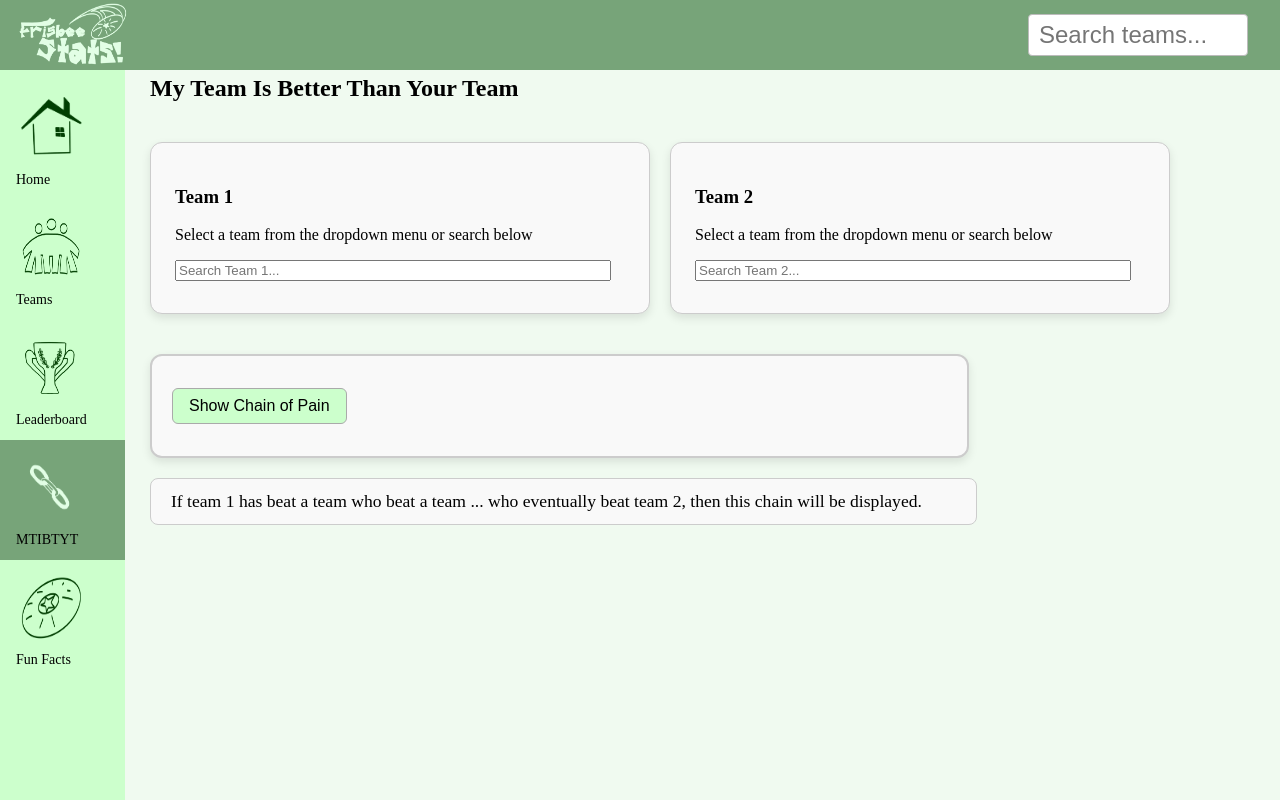
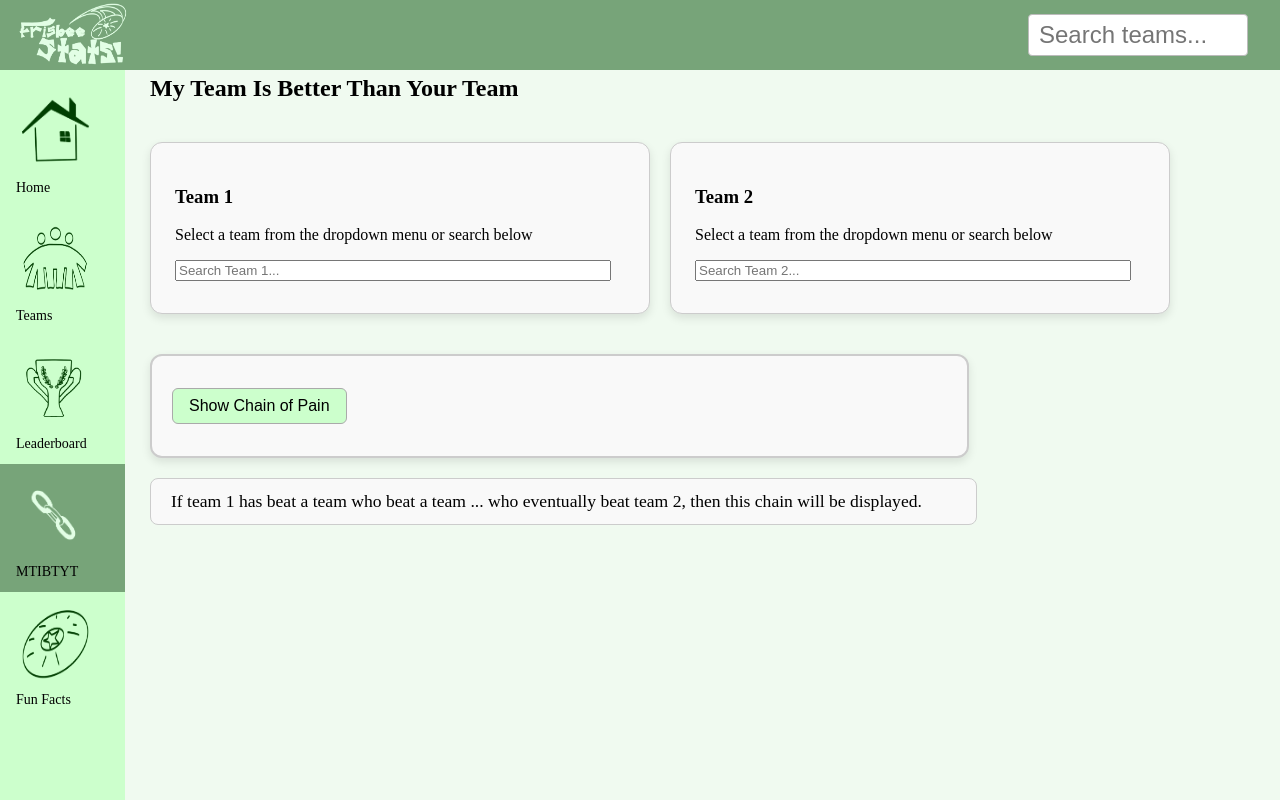
Before and after one commit to aidenjohnson728/cs257, a Flask app: page /MTIBTYT.html in a window 1280 px wide. Run offline with Flask 3, Linux system fonts and the light colour scheme; data that the repository does not hold is empty; parts of the project's set-up code (start-up, migrations or seed data) failed here and were passed over; some libraries are stand-ins or nearby versions.

Commit message:
Made icons larger

```diff
--- a/webapp/static/styles.css
+++ b/webapp/static/styles.css
@@ -536,8 +536,8 @@ ul {
 }
 
 .nav-icon {
-  width: 70px;
-  height: 70px;
+  width: 78px;
+  height: 78px;
   margin-bottom: 6px;
  }
 
```
